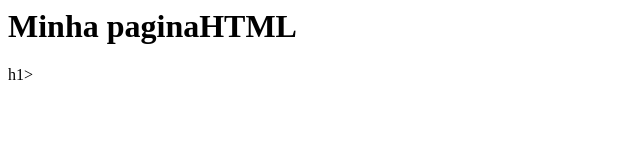
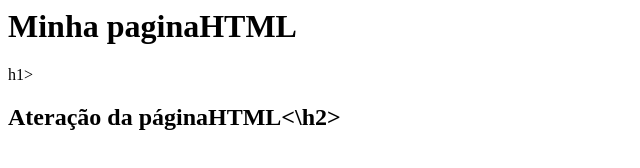
Before and after one commit to CarlaGuerreiro/CarlaGuerreiro, a plain HTML site: page index.html in a window 1280 px wide. Shown: the whole page, without its empty margins (0-640 px from the left). Drawn offline with Linux system fonts and the light colour scheme.

Commit message:
Update index.html

```diff
--- a/index.html
+++ b/index.html
@@ -1,5 +1,6 @@
 <html>
 	<body>
 		<h1>Minha paginaHTML</h1>h1>
+		<h2> Ateração da páginaHTML<\h2>
 	</body>
 </html>
```
